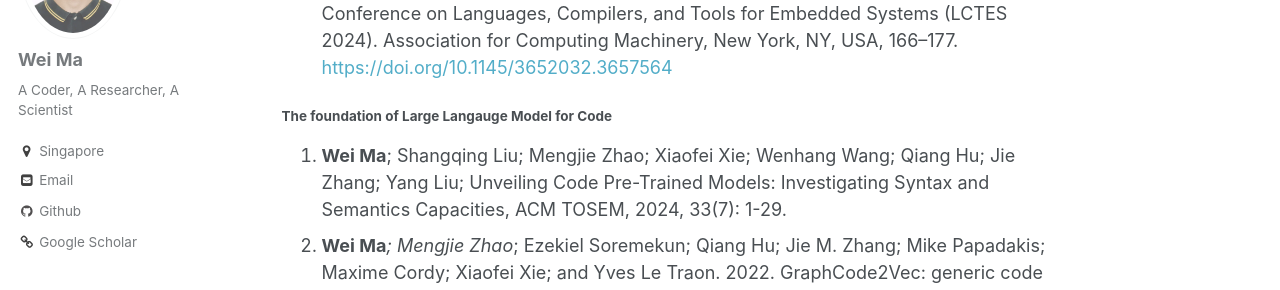
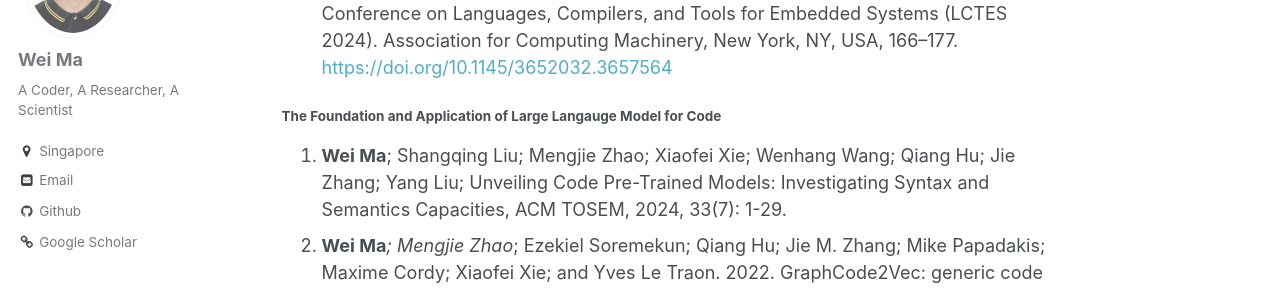
Before and after one commit to Marvinmw/weima, a Jekyll site: the page built from _pages/about.md, in a window 1280 px wide and 900 px high, scrolled down 3215 px. Shown: the part 152-442 px from the top of the window. Built offline with Jekyll 4.4.1, drawn with Linux system fonts in a browser that asks for light colours.

Commit message:
publications

```diff
--- a/_pages/about.md
+++ b/_pages/about.md
@@ -73,7 +73,7 @@ Email: [weima@smu.edu.sg](mailto:weima@smu.edu.sg)
 3. Sun, Dianxiang; **Wei Ma**; Liming Nie; and Yang Liu. Sok: Comprehensive analysis of rug pull causes, datasets, and detection tools in defi. (ISSTA 2025)
 4. Shangqing Liu; **Wei Ma#**; Jian Wang; Xiaofei Xie; Ruitao Feng; and Yang Liu. 2024. Enhancing Code Vulnerability Detection via Vulnerability-Preserving Data Augmentation. In Proceedings of the 25th ACM SIGPLAN/SIGBED International Conference on Languages, Compilers, and Tools for Embedded Systems (LCTES 2024). Association for Computing Machinery, New York, NY, USA, 166–177. [https://doi.org/10.1145/3652032.3657564](https://doi.org/10.1145/3652032.3657564)
 
-#### The foundation of Large Langauge Model for Code
+#### The Foundation and Application of Large Langauge Model for Code
 
 1. **Wei Ma**; Shangqing Liu; Mengjie Zhao; Xiaofei Xie; Wenhang Wang; Qiang Hu; Jie Zhang; Yang Liu; Unveiling Code Pre-Trained Models: Investigating Syntax and Semantics Capacities, ACM TOSEM, 2024, 33(7): 1-29.
 2. **Wei Ma***; Mengjie Zhao*; Ezekiel Soremekun; Qiang Hu; Jie M. Zhang; Mike Papadakis; Maxime Cordy; Xiaofei Xie; and Yves Le Traon. 2022. GraphCode2Vec: generic code embedding via lexical and program dependence analyses. In Proceedings of the 19th International Conference on Mining Software Repositories Association for Computing Machinery, New York, NY, USA, 524–536. (MSR '22)
```
